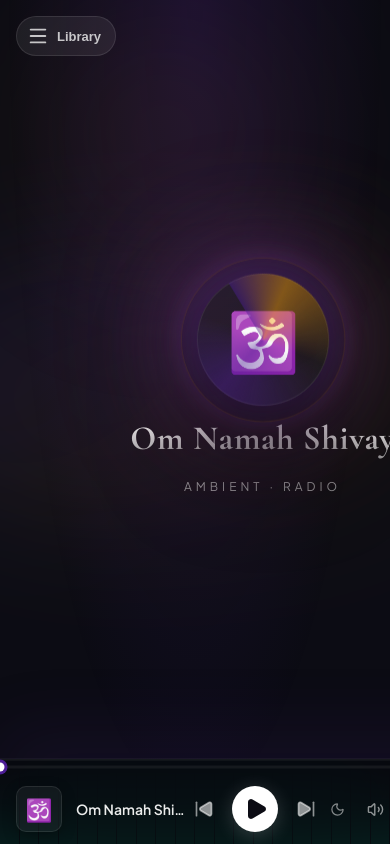
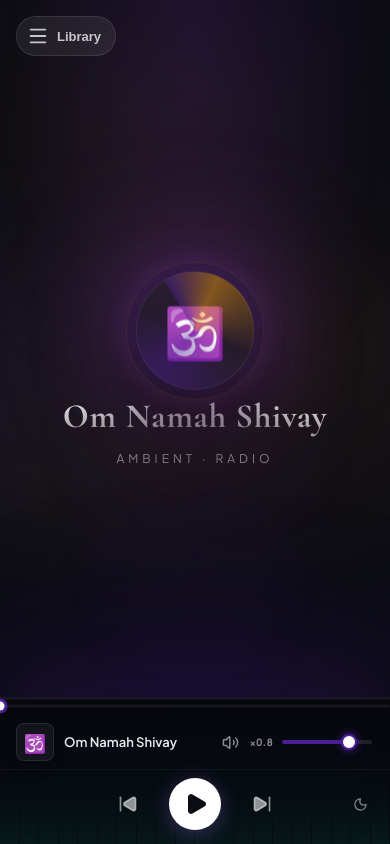
Before and after one commit to arindamparia/Ambient-Music-Player, a React (Vite) app: page / in a window 390 px wide. Built offline with nearby package versions, Linux system fonts and the light colour scheme.

Commit message:
feat: enhance meditation category visuals and audio behavior across components

```diff
--- a/src/components/BottomBar/BottomBar.css
+++ b/src/components/BottomBar/BottomBar.css
@@ -9,7 +9,8 @@
   /* Aura morphism: theme color radiates upward from the bar */
   box-shadow:
     0 -1px 0 rgba(255, 255, 255, 0.04),
-    0 -28px 70px color-mix(in srgb, var(--theme-color, #06d6a0) 12%, transparent),
+    0 -40px 100px color-mix(in srgb, var(--theme-color, #06d6a0) 20%, transparent),
+    0 -80px 160px color-mix(in srgb, var(--theme-color, #06d6a0) 8%, transparent),
     inset 0 1px 0 rgba(255, 255, 255, 0.04);
   position: relative;
   transition: box-shadow 1.2s ease-in-out;
@@ -137,7 +138,21 @@
 .bottom-bar__center {
   display: flex;
   align-items: center;
+  justify-content: center;
+}
+
+.center-btns {
+  display: flex;
+  align-items: center;
   gap: 10px;
+  flex-shrink: 0;
+}
+
+/* ── Desktop: fix DOM order (display:contents on top-row puts info+volume before center) */
+@media (min-width: 641px) {
+  .bottom-bar__info   { order: 1; }
+  .bottom-bar__center { order: 2; }
+  .bottom-bar__volume { order: 3; }
 }
 
 .skip-btn {
@@ -153,7 +168,7 @@
   justify-content: center;
   transition: color 0.18s ease, transform 0.15s ease;
 }
-.skip-btn:hover  { color: #fff; transform: scale(1.12); }
+.skip-btn:hover  { color: var(--theme-color, #fff); transform: scale(1.12); }
 .skip-btn:active { transform: scale(0.9); }
 
 .play-btn {
@@ -167,10 +182,15 @@
   display: flex;
   align-items: center;
   justify-content: center;
-  box-shadow: 0 4px 20px rgba(255,255,255,0.18);
-  transition: transform 0.18s ease, box-shadow 0.18s ease;
+  box-shadow:
+    0 4px 20px color-mix(in srgb, var(--theme-color, #06d6a0) 35%, rgba(255,255,255,0.15));
+  transition: transform 0.18s ease, box-shadow 1.2s ease;
 }
-.play-btn:hover  { transform: scale(1.06); box-shadow: 0 6px 28px rgba(255,255,255,0.28); }
+.play-btn:hover {
+  transform: scale(1.06);
+  box-shadow:
+    0 6px 32px color-mix(in srgb, var(--theme-color, #06d6a0) 50%, rgba(255,255,255,0.25));
+}
 .play-btn:active { transform: scale(0.94); }
 
 /* ── Volume ────────────────────────────────────────────────── */
@@ -426,15 +446,89 @@
   animation-play-state: paused;
 }
 
-/* ── Mobile ─────────────────────────────────────────────────── */
+/* ── Desktop: top-row is transparent (children join dock flex) ── */
+.bottom-bar__top-row {
+  display: contents;
+}
+
+/* ── Mobile: 2-row bottom bar ───────────────────────────────── */
 @media (max-width: 640px) {
+  /* Dock becomes a column */
   .bottom-bar__dock {
-    padding: 0 16px;
-    min-height: 70px;
+    flex-direction: column;
+    padding: 0;
+    min-height: unset;
+    gap: 0;
+    align-items: stretch;
   }
-  .bottom-bar__track-title { max-width: 110px; }
-  .bottom-bar__status       { display: none; }
-  .vol-slider { width: 70px; }
-  .play-btn { width: 46px; height: 46px; }
-  .sleep-countdown { display: none; }
+
+  /* ── Row 1: info + secondary controls ─────────────── */
+  .bottom-bar__top-row {
+    display: flex;
+    align-items: center;
+    padding: 10px 16px 8px;
+    gap: 10px;
+    border-bottom: 1px solid rgba(255, 255, 255, 0.04);
+  }
+
+  .bottom-bar__info {
+    flex: 1;
+    min-width: 0;
+    max-width: none;
+    gap: 10px;
+  }
+  .bottom-bar__art {
+    width: 36px;
+    height: 36px;
+    font-size: 18px;
+    border-radius: 8px;
+  }
+  .bottom-bar__track-title {
+    font-size: 13px;
+    max-width: 160px; /* more room now we have a full row */
+  }
+  .bottom-bar__status { display: none; }
+
+  /* Volume in row 1: compact */
+  .bottom-bar__volume {
+    flex: 0 0 auto;
+    gap: 4px;
+  }
+  .vol-slider { display: block; width: 90px; }
+  .vol-level-badge {
+    font-size: 10px;
+    min-width: 24px;
+  }
+
+  /* ── Row 2: play controls + sleep ──────────────────── */
+  .bottom-bar__center {
+    flex: 1;
+    padding: 8px 16px 14px;
+  }
+  .center-balance { flex: 1; }
+  .bottom-bar__center .sleep-timer {
+    flex: 1;
+    display: flex;
+    justify-content: flex-end;
+    align-items: center;
+  }
+  .center-btns { gap: 24px; }
+  .play-btn { width: 52px; height: 52px; }
+  .skip-btn { width: 34px; height: 34px; }
+
+  /* Sleep popover: full-width fixed sheet above the 2-row bar */
+  .sleep-popover {
+    position: fixed;
+    bottom: 128px; /* clears both rows + progress strip */
+    right: 12px;
+    left: 12px;
+    min-width: unset;
+    border-radius: 16px;
+  }
 }
+
+/* Extra-small phones: drop the art thumbnail */
+@media (max-width: 370px) {
+  .bottom-bar__art { display: none; }
+  .bottom-bar__track-title { max-width: 120px; }
+}
--- a/src/components/BottomBar/BottomBar.tsx
+++ b/src/components/BottomBar/BottomBar.tsx
@@ -87,6 +87,8 @@ export const BottomBar: React.FC<BottomBarProps> = ({
       </div>
 
       <div className="bottom-bar__dock">
+        {/* ── Row 1 (mobile top row): info + secondary controls ─── */}
+        <div className="bottom-bar__top-row">
           {/* Now playing info */}
           <div className="bottom-bar__info">
             {emoji && (
@@ -102,8 +104,38 @@ export const BottomBar: React.FC<BottomBarProps> = ({
             )}
           </div>
 
-        {/* Play controls */}
+          {/* Volume */}
+          <div className="bottom-bar__volume">
+            {/* Mute */}
+            <button
+              className="vol-mute-btn"
+              onClick={() => onVolumeChange(volume > 0 ? 0 : 0.8)}
+              aria-label="Toggle mute"
+            >
+              {volume === 0 ? <VolumeX size={17} /> : <Volume2 size={17} />}
+            </button>
+
+            {/* Volume slider + level label (always visible) */}
+            <div className="vol-wrap">
+              <span className="vol-level-badge">{volLabel}</span>
+              <input
+                ref={volInputRef}
+                className="vol-slider"
+                type="range"
+                min="0" max="1" step="0.01"
+                value={volume}
+                onChange={handleChange}
+                aria-label="Volume"
+                style={{ '--fill': `${fillPct}%` } as React.CSSProperties}
+              />
+            </div>
+          </div>
+        </div>{/* end top-row */}
+
+        {/* ── Row 2 (mobile bottom row): Play controls + Sleep ──── */}
         <div className="bottom-bar__center">
+          <div className="center-balance" />
+          <div className="center-btns">
             <button className="skip-btn" onClick={onPrev} aria-label="Previous track">
               <SkipBack size={20} fill="currentColor" />
             </button>
@@ -117,10 +149,6 @@ export const BottomBar: React.FC<BottomBarProps> = ({
               <SkipForward size={20} fill="currentColor" />
             </button>
           </div>
-
-        {/* Volume + Sleep Timer */}
-        <div className="bottom-bar__volume">
-          {/* Sleep Timer */}
           <div className="sleep-timer" ref={timerRef}>
             <button
               className={`sleep-btn ${sleepSecondsLeft ? 'sleep-btn--active' : ''}`}
@@ -167,9 +195,10 @@ export const BottomBar: React.FC<BottomBarProps> = ({
                     type="number"
                     min="1"
                     max="999"
+                    step="1"
                     placeholder="Custom min"
                     value={customMin}
-                    onChange={e => setCustomMin(e.target.value)}
+                    onChange={e => setCustomMin(e.target.value.replace(/[^0-9]/g, ''))}
                     onKeyDown={e => { if (e.key === 'Enter') applyCustom(); }}
                   />
                   <button
@@ -193,31 +222,8 @@ export const BottomBar: React.FC<BottomBarProps> = ({
               </div>
             )}
           </div>
+        </div>
 
-          {/* Mute */}
-          <button
-            className="vol-mute-btn"
-            onClick={() => onVolumeChange(volume > 0 ? 0 : 0.8)}
-            aria-label="Toggle mute"
-          >
-            {volume === 0 ? <VolumeX size={17} /> : <Volume2 size={17} />}
-          </button>
-
-          {/* Volume slider + level label (always visible) */}
-          <div className="vol-wrap">
-            <span className="vol-level-badge">{volLabel}</span>
-            <input
-              ref={volInputRef}
-              className="vol-slider"
-              type="range"
-              min="0" max="1" step="0.01"
-              value={volume}
-              onChange={handleChange}
-              aria-label="Volume"
-              style={{ '--fill': `${fillPct}%` } as React.CSSProperties}
-            />
-          </div>
-        </div>
       </div>
     </footer>
   );
--- a/src/components/NowPlaying/NowPlaying.css
+++ b/src/components/NowPlaying/NowPlaying.css
@@ -186,12 +186,71 @@
   animation: orb-spin 12s linear infinite;
 }
 
+/* ── Meditation category: deep stillness, slow centered pulse ─ */
+[data-category="meditation"] .now-playing__orb {
+  animation: orb-meditate 8s ease-in-out infinite alternate;
+}
+
+@keyframes orb-meditate {
+  0%   { transform: translateY(-5px) scale(0.98);
+         box-shadow: 0 20px 55px rgba(0,0,0,0.45),
+                     0 0 24px var(--theme-color, #854d0e); }
+  100% { transform: translateY(5px) scale(1.02);
+         box-shadow: 0 38px 75px rgba(0,0,0,0.5),
+                     0 0 55px var(--theme-color, #854d0e); }
+}
+
+/* Very slow, subtle rim — half-arc conic */
+[data-category="meditation"] .now-playing__orb::after {
+  background: conic-gradient(from 90deg, var(--theme-color, #854d0e), transparent 55%);
+  opacity: 0.22;
+  animation: orb-spin 20s linear infinite;
+}
+
+/* Soft outer halo ring */
+[data-category="meditation"] .now-playing__orb::before {
+  content: '';
+  position: absolute;
+  inset: -12px;
+  border-radius: 50%;
+  border: 1px solid color-mix(in srgb, var(--theme-color, #854d0e) 30%, transparent);
+  box-shadow: 0 0 18px color-mix(in srgb, var(--theme-color, #854d0e) 20%, transparent);
+  animation: mandala-pulse 5s ease-in-out infinite alternate;
+  pointer-events: none;
+}
+
 /* ── Mobile ────────────────────────────────────────────────── */
 @media (max-width: 640px) {
+  .now-playing__hero {
+    padding: 56px 20px 24px; /* top clearance for hamburger, bottom for 2-row dock */
+    gap: 14px;
+  }
   .now-playing__orb {
-    width: 130px;
-    height: 130px;
-    font-size: 58px;
+    width: 116px;
+    height: 116px;
+    font-size: 50px;
   }
-  .open-library-btn { display: none; } /* mobile uses header hamburger */
+  .now-playing__title {
+    font-size: clamp(22px, 6vw, 34px);
+  }
+  /* Devotional: shrink outer mandala ring on small screens */
+  [data-category="devotional"] .now-playing__orb::before {
+    inset: -10px;
+  }
+  .open-library-btn { display: none; } /* mobile uses hamburger */
 }
+
+/* Landscape / short screens: compress everything */
+@media (max-width: 640px) and (max-height: 500px) {
+  .now-playing__hero {
+    padding: 44px 20px 10px;
+    gap: 8px;
+  }
+  .now-playing__orb {
+    width: 76px;
+    height: 76px;
+    font-size: 32px;
+  }
+  .now-playing__title    { font-size: 18px; }
+  .now-playing__subtitle { display: none; }
+}
--- a/src/components/Player.css
+++ b/src/components/Player.css
@@ -159,6 +159,81 @@
   opacity: 0.16;
 }
 
+/* Nature blobs: grounded lower-left + canopy upper-right */
+[data-category="nature"] .player__atmos::before {
+  width: 500px;
+  height: 500px;
+  top: auto;
+  bottom: 5%;
+  right: auto;
+  left: -8%;
+  background: radial-gradient(
+    circle,
+    color-mix(in srgb, var(--theme-color, #14532d) 24%, transparent) 0%,
+    transparent 70%
+  );
+  animation: atmos-drift2 26s ease-in-out infinite alternate;
+  filter: blur(58px);
+}
+
+[data-category="nature"] .player__atmos::after {
+  width: 420px;
+  height: 420px;
+  bottom: auto;
+  top: -5%;
+  left: auto;
+  right: -5%;
+  background: radial-gradient(
+    circle,
+    color-mix(in srgb, var(--theme-color, #14532d) 16%, transparent) 0%,
+    transparent 70%
+  );
+  animation: atmos-drift1 22s ease-in-out infinite alternate;
+  filter: blur(62px);
+}
+
+/* ── Meditation category overrides ──────────────────────────── */
+/* Tint centered (inward, focused stillness) */
+[data-category="meditation"] .player__tint {
+  background: radial-gradient(
+    ellipse at 50% 45%,
+    var(--theme-color, #854d0e) 0%,
+    transparent 62%
+  );
+  opacity: 0.15;
+}
+
+/* Meditation blobs: centered symmetrical — upper and lower */
+[data-category="meditation"] .player__atmos::before {
+  width: 520px;
+  height: 520px;
+  top: -5%;
+  left: calc(50% - 260px);
+  right: auto;
+  background: radial-gradient(
+    circle,
+    color-mix(in srgb, var(--theme-color, #854d0e) 22%, transparent) 0%,
+    transparent 70%
+  );
+  animation: atmos-drift2 22s ease-in-out infinite alternate;
+  filter: blur(72px);
+}
+
+[data-category="meditation"] .player__atmos::after {
+  width: 400px;
+  height: 400px;
+  bottom: 6%;
+  left: calc(50% - 200px);
+  top: auto;
+  background: radial-gradient(
+    circle,
+    color-mix(in srgb, var(--theme-color, #854d0e) 13%, transparent) 0%,
+    transparent 70%
+  );
+  animation: atmos-drift1 28s ease-in-out infinite alternate;
+  filter: blur(80px);
+}
+
 /* Power saving: pause atmospheric animations when tab hidden */
 [data-hidden='true'] .player__atmos::before,
 [data-hidden='true'] .player__atmos::after {
@@ -255,27 +330,40 @@
     transition: none;
   }
 
-  /* Sidebar becomes absolute overlay drawer on mobile */
+  /* Sidebar: top sheet — slides down from top edge */
   .player .sidebar {
     position: fixed;
-    top: 60px;
-    left: 12px;
-    bottom: 100px;
-    width: calc(100vw - 24px);
-    max-width: 340px;
-    border-radius: 18px;
-    border: 1px solid rgba(255,255,255,0.09);
-    box-shadow: 0 24px 60px rgba(0,0,0,0.5);
-    transform: translateX(-110%);
-    transition: transform 0.35s cubic-bezier(0.4, 0, 0.2, 1), opacity 0.35s;
+    top: 0;
+    left: 0;
+    right: 0;
+    bottom: auto;
+    width: 100%;
+    max-width: none;
+    height: 75dvh;
+    border-radius: 0 0 24px 24px;
+    border: none;
+    border-bottom: 1px solid rgba(255,255,255,0.08);
+    box-shadow:
+      0 8px 40px rgba(0,0,0,0.55),
+      0 0 0 0 transparent,
+      inset 0 -1px 0 color-mix(in srgb, var(--theme-color, #06d6a0) 15%, transparent);
+    transform: translateY(-100%);
+    transition: transform 0.38s cubic-bezier(0.4, 0, 0.2, 1);
+    padding-top: max(env(safe-area-inset-top, 0px), 0px);
   }
 
   .player--sidebar-open .sidebar {
-    transform: translateX(0);
+    transform: translateY(0);
     opacity: 1;
     pointer-events: auto;
   }
 
+  /* No external X needed — sidebar has its own close btn + backdrop */
+  .player--sidebar-open .player__mobile-menu { display: none; }
+
+  /* Raise bottom bar above backdrop so play controls stay tappable */
+  .player .bottom-bar { z-index: 35; }
+
   .player__mobile-menu { display: flex; }
   .player__backdrop    { display: block; }
 }
```
Also changed, not shown: src/components/AudioVisualizer/AudioVisualizer.css (+8 -0 lines), src/components/AudioVisualizer/AudioVisualizer.tsx (+7 -2 lines), src/components/Sidebar/Sidebar.css (+31 -0 lines), src/hooks/useTwinDeckAudio.ts (+9 -4 lines). Lines whose indentation alone changed are shown as unchanged.
